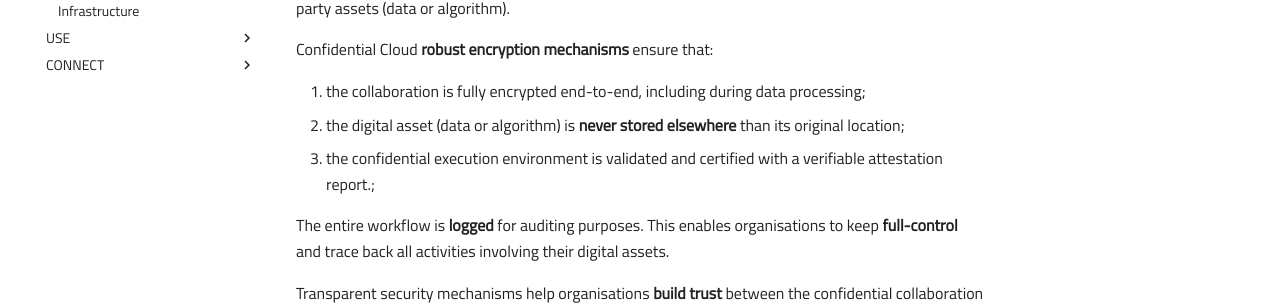
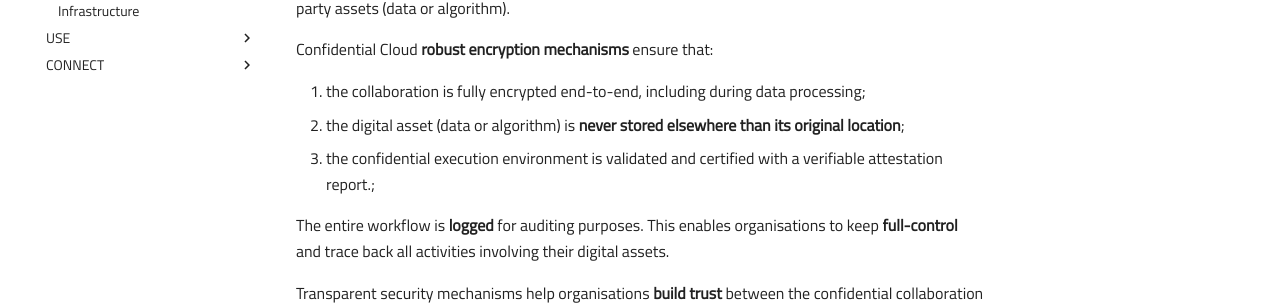
Before and after one commit to canarybit/cc-docs, an MkDocs documentation site: the page built from docs/workflow.md, in a window 1280 px wide. Shown: the part 235-543 px from the top of the page. Built offline with MkDocs 1.6.1 and Material for MkDocs 9.7.7, drawn with Linux system fonts in a browser that asks for light colours.

```diff
--- a/docs/workflow.md
+++ b/docs/workflow.md
@@ -5,7 +5,7 @@ To use Confidential Cloud Studio, you must upload a signed X.509 certificate (se
 Confidential Cloud **robust encryption mechanisms** ensure that:
 
 1. the collaboration is fully encrypted end-to-end, including during data processing;
-2. the digital asset (data or algorithm) is **never stored elsewhere** than its original location;
+2. the digital asset (data or algorithm) is **never stored elsewhere than its original location**;
 3. the confidential execution environment is validated and certified with a verifiable attestation report.;
 
 The entire workflow is **logged** for auditing purposes. This enables organisations to keep **full-control** and trace back all activities involving their digital assets.
```
